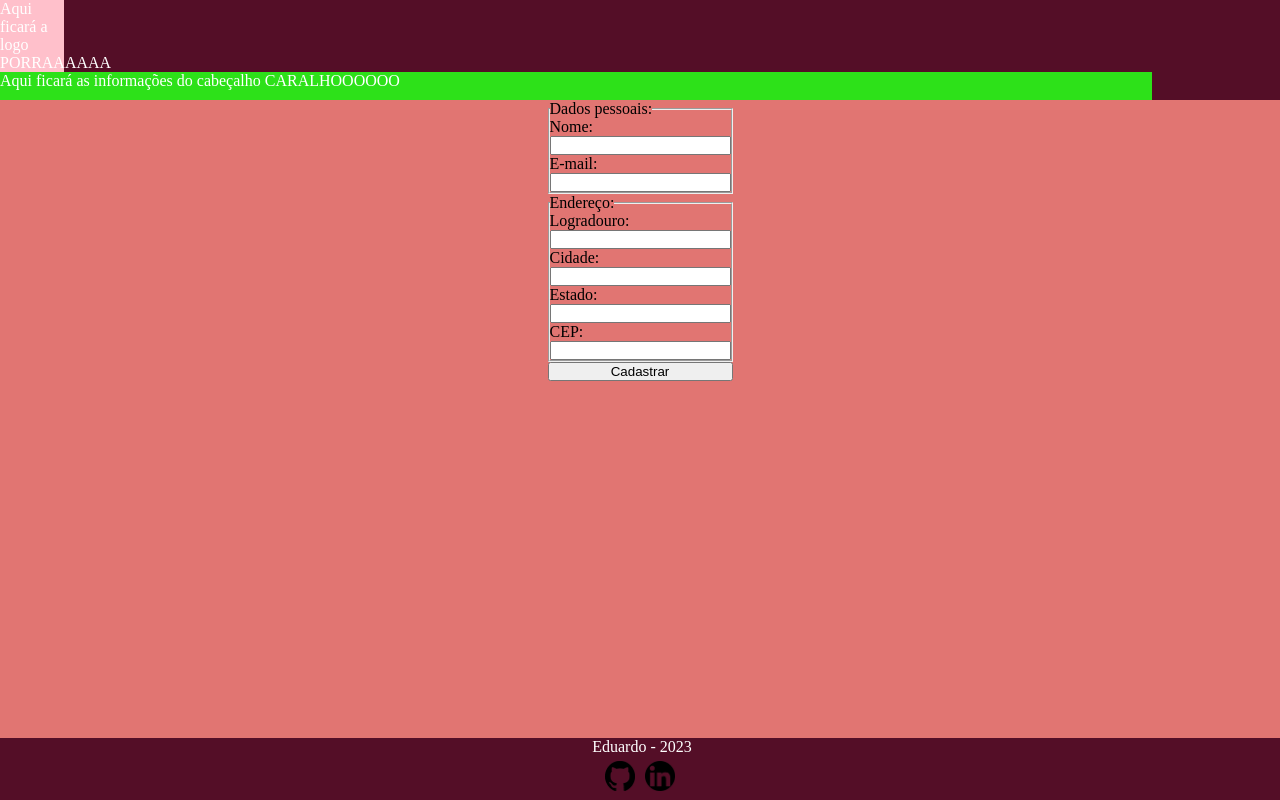
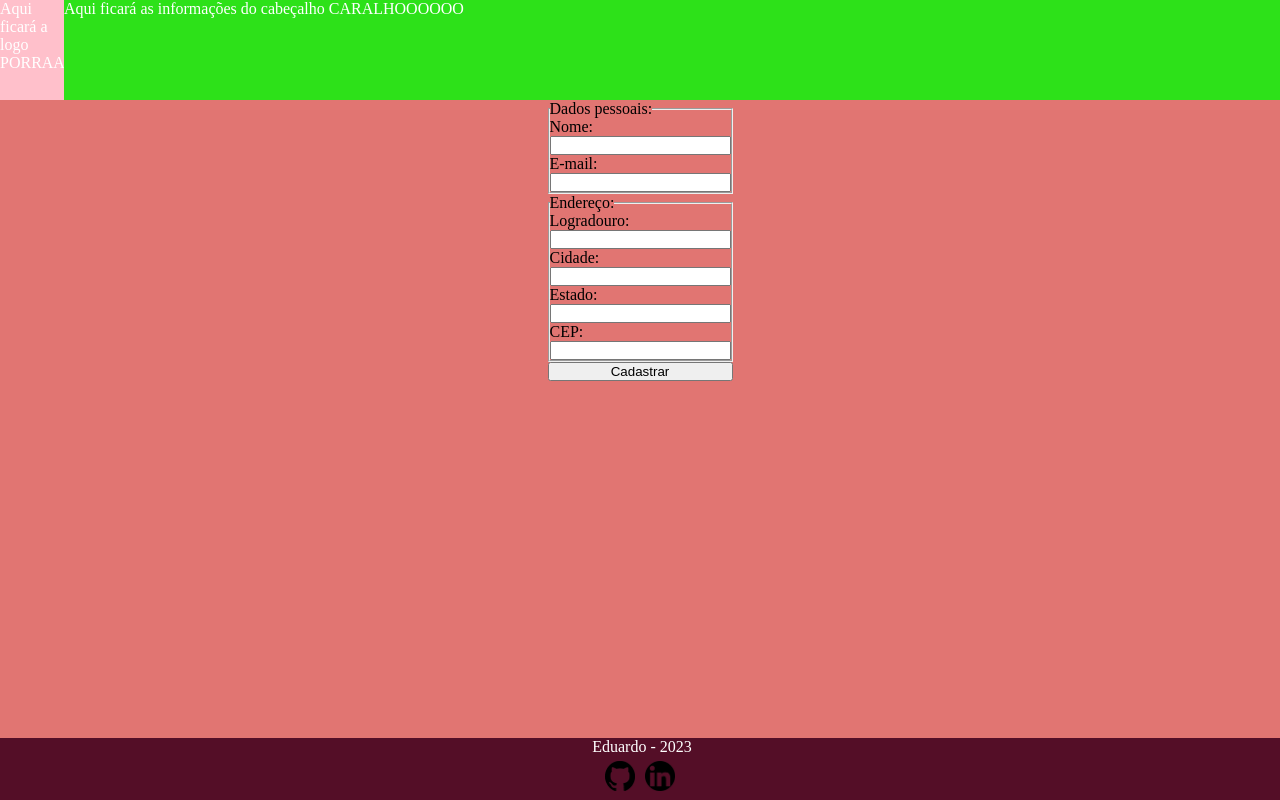
Before and after one commit to EduardoGomesSa/cadastro-cliente-next, a Next.js app: page /formulario in a window 1280 px wide. Built offline with nearby package versions, Linux system fonts and the light colour scheme.

Commit message:
emparelhamento dos componentes de logo e cabeçalho

```diff
--- a/src/styles/Cabecalho.module.css
+++ b/src/styles/Cabecalho.module.css
@@ -1,5 +1,5 @@
 .cabecalho{
-    width: 90%;
+    width: 95%;
     height: 100px;
     float: right;
     background-color: rgb(45, 225, 25);
--- a/src/styles/Header.module.css
+++ b/src/styles/Header.module.css
@@ -1,6 +1,5 @@
 .header{
     display: flex;
-    flex-direction: column;
     height: 100px;
     background-color: #540e27;
     color: white;
```
